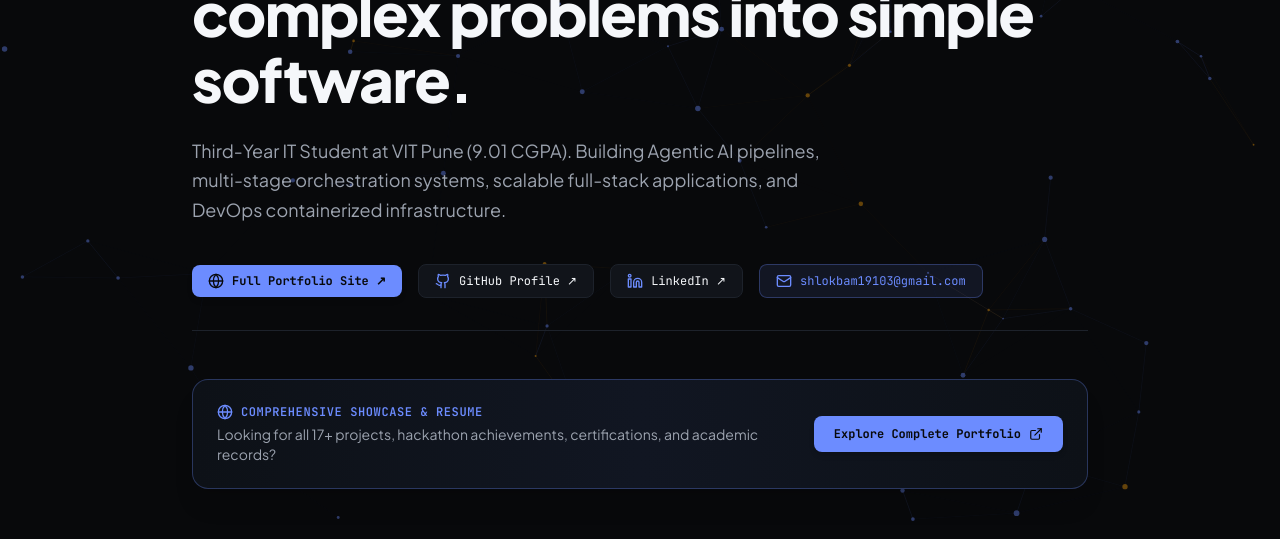
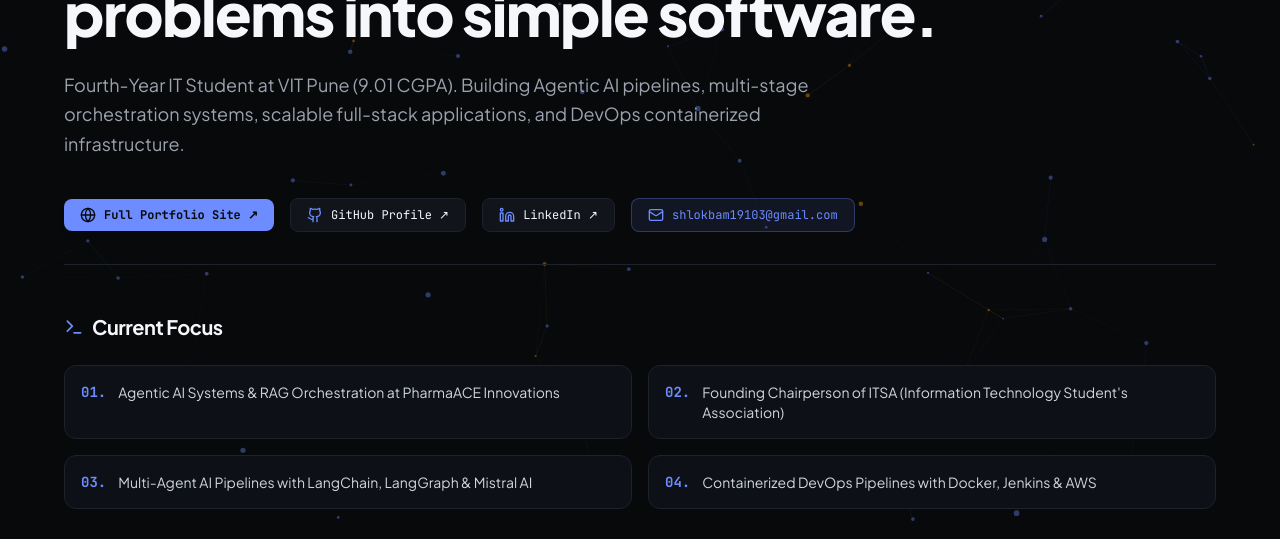
Before and after one commit to shlokbam/Journal, a React (Vite) app in the folder frontend/: page /about in a window 1280 px wide. Shown: the part 239-778 px from the top of the page. Built offline with nearby package versions, Linux system fonts and the light colour scheme; no server answers.

Commit message:
update bio to fourth-year student and adjust layout widths on About page

```diff
--- a/frontend/src/pages/About.jsx
+++ b/frontend/src/pages/About.jsx
@@ -1,5 +1,5 @@
 import React, { useState, useEffect } from 'react';
-import { Mail, Terminal, Cpu, Globe, ExternalLink } from 'lucide-react';
+import { Mail, Terminal, Cpu, Globe } from 'lucide-react';
 import { Github, Linkedin } from '../components/ui/Icons';
 import { profileApi } from '../services/api';
 import { TechTag } from '../components/ui/TechTag';
@@ -14,7 +14,7 @@
   if (!profile) return null;
 
   return (
-    <div className="space-y-12 max-w-4xl mx-auto">
+    <div className="space-y-12 w-full">
       {/* Header */}
       <div className="space-y-6 pb-8 border-b border-[#1D222B]">
         <span className="text-xs font-mono text-[#6C8CFF] uppercase tracking-wider block">
@@ -23,7 +23,7 @@
         <h1 className="text-4xl sm:text-6xl font-extrabold tracking-tight text-[#F5F7FA] leading-[1.1]">
           Building systems that turn complex problems into simple software.
         </h1>
-        <p className="text-lg text-[#9CA3AF] leading-relaxed max-w-2xl">
+        <p className="text-lg text-[#9CA3AF] leading-relaxed max-w-3xl">
           {profile.bio}
         </p>
 
@@ -60,27 +60,6 @@
             <Mail className="w-4 h-4" /> {profile.email}
           </a>
         </div>
-      </div>
-
-      {/* Redirect Portfolio Callout Banner */}
-      <div className="p-6 rounded-2xl bg-gradient-to-r from-[#0D1117] via-[#111622] to-[#0D1117] border border-[#6C8CFF]/30 shadow-xl flex flex-col sm:flex-row items-start sm:items-center justify-between gap-4">
-        <div className="space-y-1">
-          <div className="flex items-center gap-2 text-[#6C8CFF] font-mono text-xs font-semibold uppercase tracking-wider">
-            <Globe className="w-4 h-4" /> Comprehensive Showcase & Resume
-          </div>
-          <p className="text-sm text-[#9CA3AF]">
-            Looking for all 17+ projects, hackathon achievements, certifications, and academic records?
-          </p>
-        </div>
-        <a
-          href={profile.portfolio_url || "https://portfolio-edaa.onrender.com/"}
-          target="_blank"
-          rel="noopener noreferrer"
-          className="px-5 py-2.5 rounded-lg bg-[#6C8CFF] hover:bg-[#8BA5FF] text-[#08090B] font-bold text-xs font-mono transition-all shadow-md flex items-center gap-2 whitespace-nowrap"
-        >
-          <span>Explore Complete Portfolio</span>
-          <ExternalLink className="w-3.5 h-3.5" />
-        </a>
       </div>
 
       {/* Current Focus */}
--- a/frontend/src/services/journalData.js
+++ b/frontend/src/services/journalData.js
@@ -61,7 +61,7 @@
   name: "Shlok Bam",
   handle: "shlokbam",
   title: "Information Technology Student & System Builder",
-  bio: "Third-Year IT Student at VIT Pune (9.01 CGPA). Building Agentic AI pipelines, multi-stage orchestration systems, scalable full-stack applications, and DevOps containerized infrastructure.",
+  bio: "Fourth-Year IT Student at VIT Pune (9.01 CGPA). Building Agentic AI pipelines, multi-stage orchestration systems, scalable full-stack applications, and DevOps containerized infrastructure.",
   status: "Currently building AI systems & developer tools",
   portfolio_url: "https://portfolio-edaa.onrender.com/",
   github: "https://github.com/shlokbam",
```
